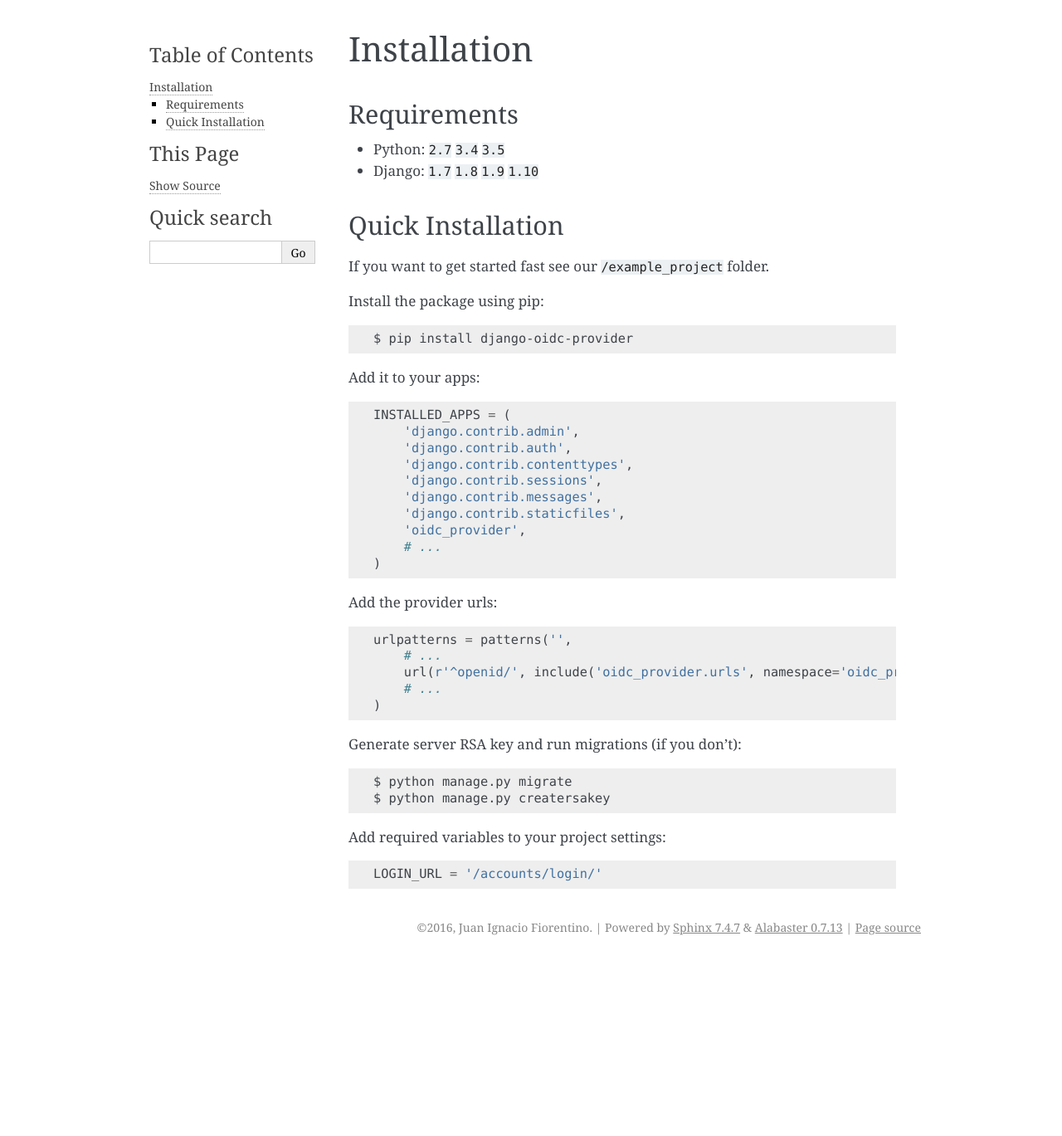
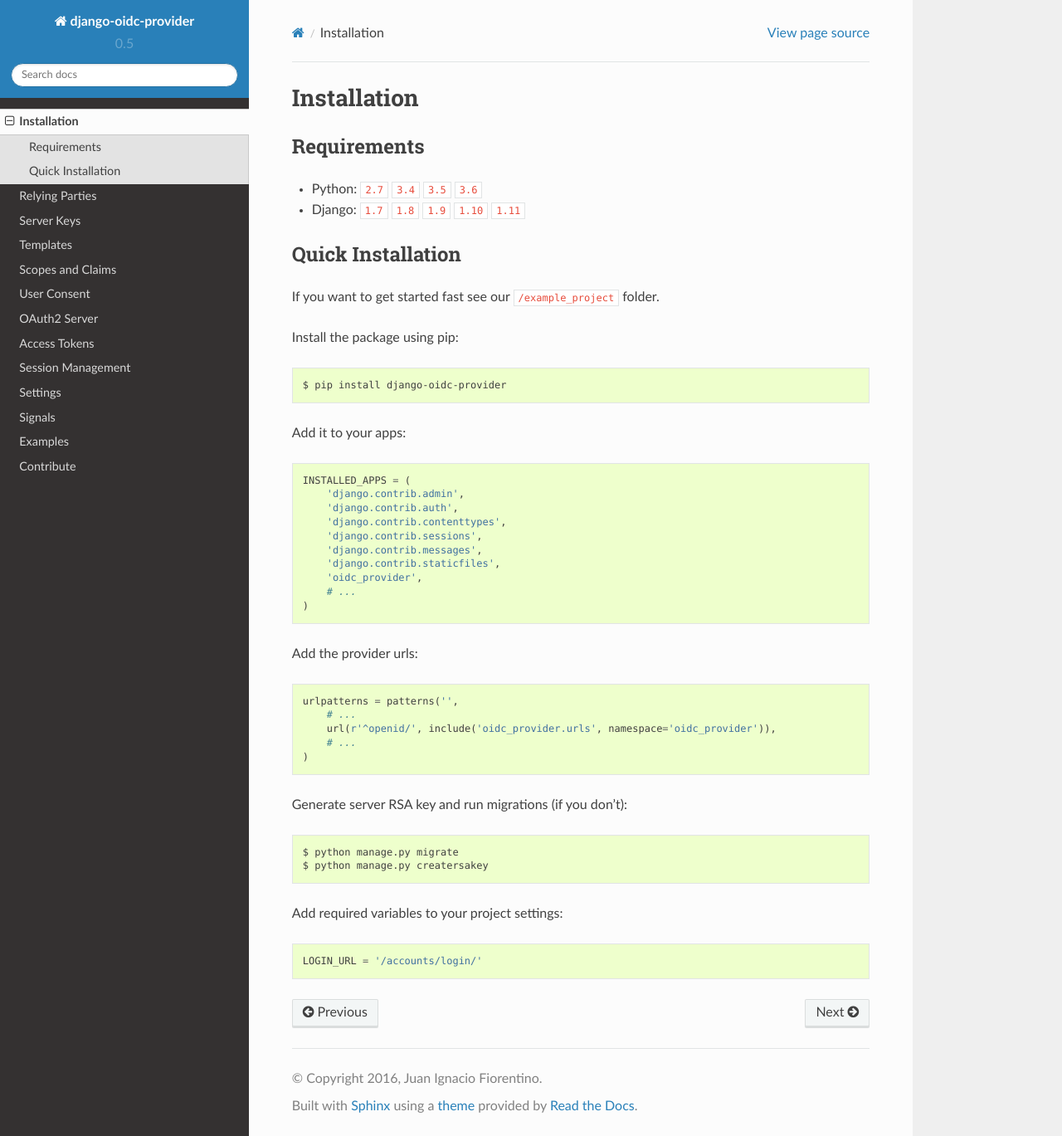
Before and after one commit to juanifioren/django-oidc-provider, a Sphinx documentation site: the page built from docs/sections/installation.rst, in a window 1280 px wide and 1369 px high. Shown: the whole window at 83% size. Built offline with Sphinx 7.4.7 and the Read the Docs theme 2.0.0, drawn with Linux system fonts in a browser that asks for light colours.

```diff
--- a/docs/conf.py
+++ b/docs/conf.py
@@ -53,9 +53,9 @@ author = u'Juan Ignacio Fiorentino'
 # built documents.
 #
 # The short X.Y version.
-version = u'0.3'
+version = u'0.5'
 # The full version, including alpha/beta/rc tags.
-release = u'0.3.x'
+release = u'0.5.x'
 
 # The language for content autogenerated by Sphinx. Refer to documentation
 # for a list of supported languages.
@@ -106,7 +106,7 @@ todo_include_todos = False
 
 # The theme to use for HTML and HTML Help pages.  See the documentation for
 # a list of builtin themes.
-html_theme = 'alabaster'
+html_theme = 'sphinx_rtd_theme'
 
 # Theme options are theme-specific and customize the look and feel of a theme
 # further.  For a list of options available for each theme, see the
--- a/docs/sections/installation.rst
+++ b/docs/sections/installation.rst
@@ -6,8 +6,8 @@ Installation
 Requirements
 ============
 
-* Python: ``2.7`` ``3.4`` ``3.5``
-* Django: ``1.7`` ``1.8`` ``1.9`` ``1.10``
+* Python: ``2.7`` ``3.4`` ``3.5`` ``3.6``
+* Django: ``1.7`` ``1.8`` ``1.9`` ``1.10`` ``1.11``
 
 Quick Installation
 ==================
--- a/setup.py
+++ b/setup.py
@@ -10,7 +10,7 @@ os.chdir(os.path.normpath(os.path.join(os.path.abspath(__file__), os.pardir)))
 
 setup(
     name='django-oidc-provider',
-    version='0.5.0',
+    version='0.5.1',
     packages=find_packages(),
     include_package_data=True,
     license='MIT License',
```
Also changed, not shown: CHANGELOG.md (+14 -0 lines).
